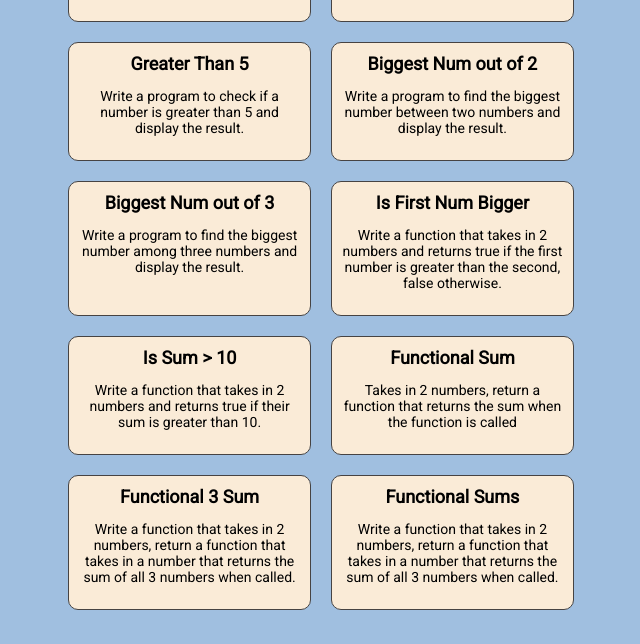
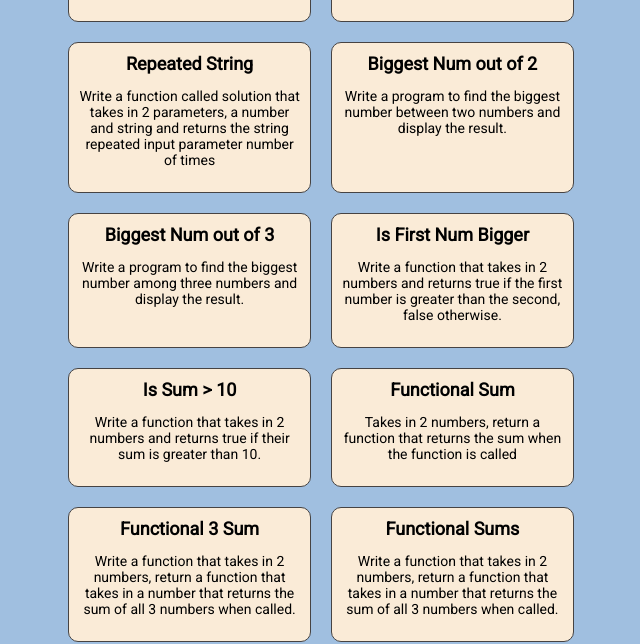
Before and after one commit to Saint-spec/Foundations-of-JavaScript, a plain HTML site: page index.html in a window 1280 px wide. Shown: the part 1472-2116 px from the top of the page, without its empty margins (319-959 px from the left). Drawn offline with Linux system fonts and the light colour scheme.

Commit message:
added another card

```diff
--- a/index.html
+++ b/index.html
@@ -144,11 +144,12 @@
           </div>
         </div>
         <div class="individualTaskCard">
-          <div class="taskTitle">Greater Than 5</div>
+          <div class="taskTitle">Repeated String</div>
           <div class="taskDescription">
             <p>
-              Write a program to check if a number is greater than 5 and display
-              the result.
+              Write a function called solution that takes in 2 parameters, a
+              number and string and returns the string repeated input parameter
+              number of times
             </p>
           </div>
         </div>
```
